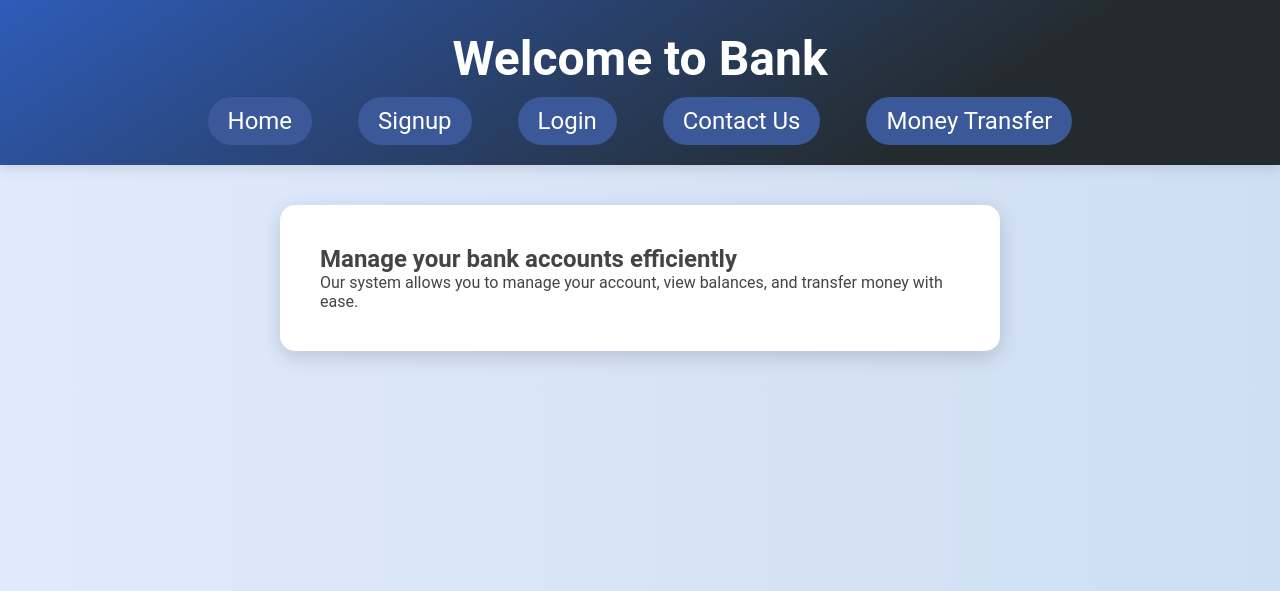
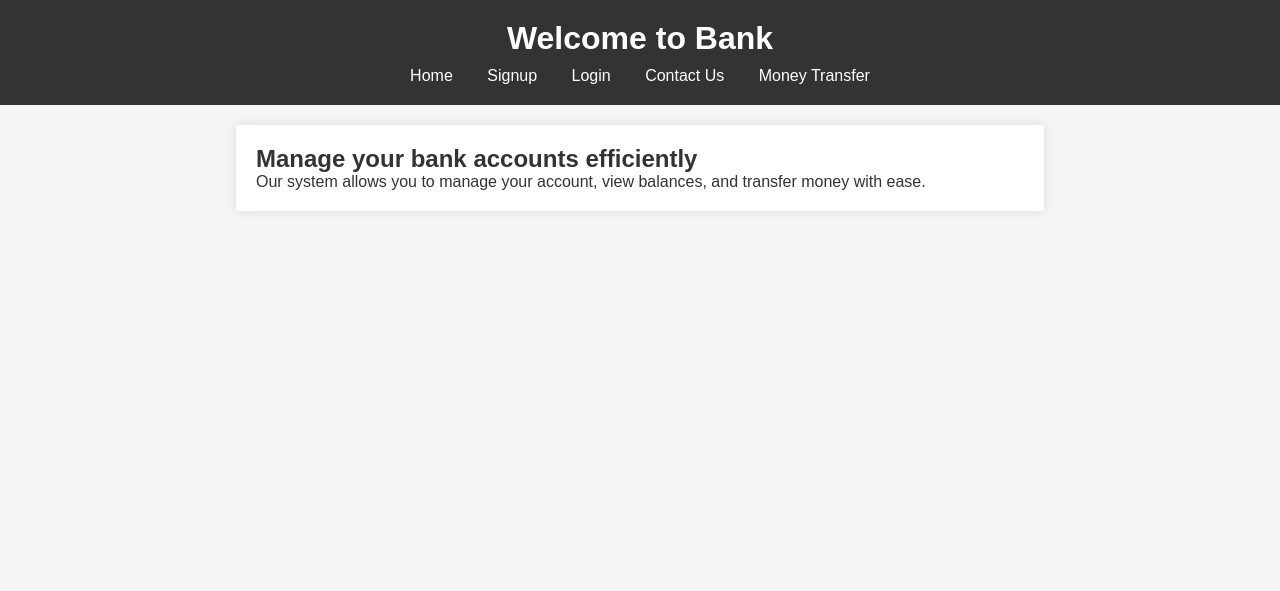
Before and after one commit to dhruv060305/Bank-Managment-System, a PHP site: page /index.php in a window 1280 px wide. Shown: the top 591 px of the page. Run offline with PHP 8.4, Linux system fonts and the light colour scheme.

Commit message:
revert changes

```diff
--- a/style.css
+++ b/style.css
@@ -1,91 +1,67 @@
-/* Global Styles */
 body, h1, h2, p, label, input, textarea, a {
     margin: 0;
     padding: 0;
     box-sizing: border-box;
-    font-family: 'Roboto', sans-serif;
+    font-family: Arial, sans-serif;
 }
 
 body {
-    background: linear-gradient(to right, #e0eafc, #cfdef3);
-    color: #444;
+    background-color: #f5f5f5;
+    color: #333;
 }
 
-/* Header Styles */
 header {
-    background-color: #1e3c72;
-    background-image: linear-gradient(147deg, #2e5cb8 0%, #242b2e 74%);
+    background-color: #333;
     color: #fff;
-    padding: 30px 0;
+    padding: 20px;
     text-align: center;
-    font-size: 24px;
-    box-shadow: 0 4px 12px rgba(0, 0, 0, 0.1);
 }
 
-/* Navigation Styles */
 nav {
-    margin-top: 20px;
+    margin-top: 10px;
     text-align: center;
 }
 
 nav a {
-    margin: 0 20px;
-    padding: 10px 20px;
+    margin: 0 15px;
     color: #fff;
-    background-color: #3b5998;
-    border-radius: 25px;
     text-decoration: none;
-    transition: all 0.3s ease;
 }
 
 nav a:hover {
-    background-color: #2a3a6e;
-    box-shadow: 0 4px 12px rgba(0, 0, 0, 0.2);
+    text-decoration: underline;
 }
 
-/* Main Section Styles */
 section {
-    margin: 40px auto;
-    padding: 40px;
-    width: 50%;
+    margin: 20px auto;
+    padding: 20px;
+    width: 60%;
     background-color: #fff;
-    border-radius: 15px;
-    box-shadow: 0 6px 20px rgba(0, 0, 0, 0.15);
+    box-shadow: 0 0 10px rgba(0, 0, 0, 0.1);
 }
 
-/* Form Styles */
 form {
     display: flex;
     flex-direction: column;
-    gap: 20px;
 }
 
 form label {
-    font-weight: bold;
+    margin-bottom: 5px;
 }
 
 form input, form textarea {
-    padding: 15px;
-    border-radius: 8px;
+    padding: 10px;
+    margin-bottom: 15px;
     border: 1px solid #ddd;
-    outline: none;
-    transition: border 0.3s ease;
-}
-
-form input:focus, form textarea:focus {
-    border: 1px solid #3b5998;
 }
 
 form input[type="submit"] {
-    background-color: #1e3c72;
+    background-color: #333;
+    color: #fff;
     border: none;
-    border-radius: 25px;
-    padding: 15px;
-    color: #fff;
     cursor: pointer;
-    transition: background-color 0.3s ease;
 }
 
 form input[type="submit"]:hover {
-    background-color: #2e5cb8;
+    background-color: #555;
 }
```
